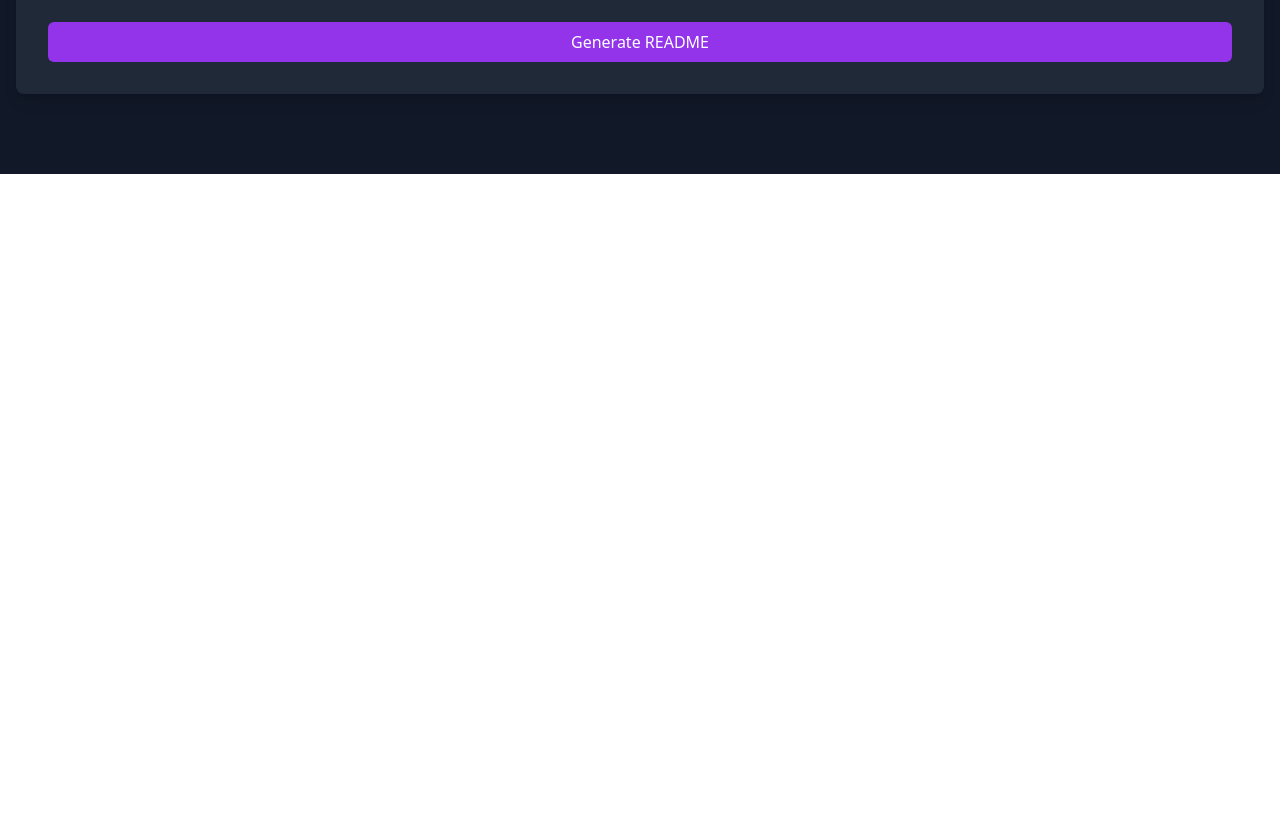
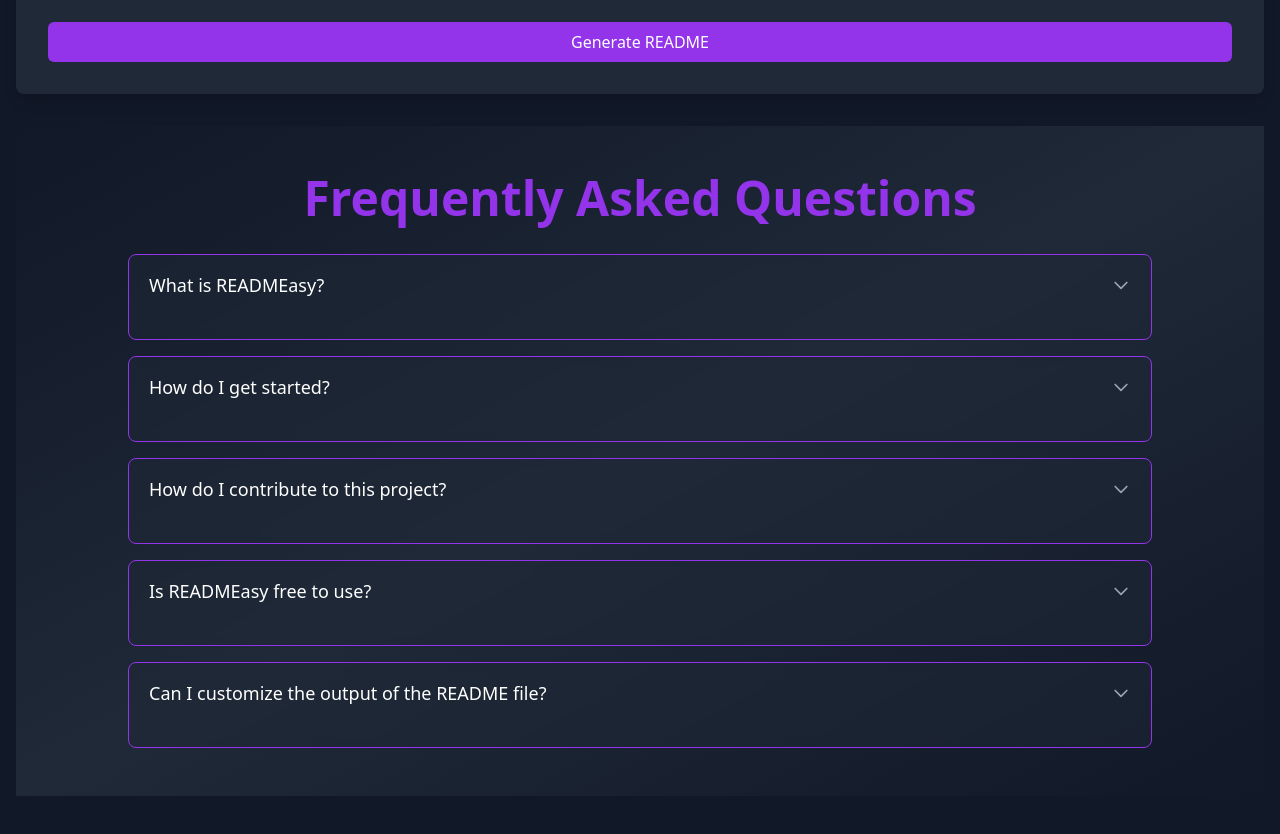
Before and after one commit to BamaCharanChhandogi/READMEasy, a React (Vite) app: page / in a window 1280 px wide. Shown: the part 1212-2046 px from the top of the page. Before the commit the page ends 1386 px from the top, so only its background shows below. Built offline with nearby package versions, Linux system fonts and the light colour scheme; no server answers.

Commit message:
Feature : Implemented an interactive FAQ section on the homepage for improved user engagement and accessibility.

```diff
--- /dev/null
+++ b/src/components/FAQ.jsx
@@ -0,0 +1,48 @@
+import { useState } from "react";
+import faqData from "../data/faqData.json";
+
+function FAQ () {
+  const [openQuestion, setOpenQuestion] = useState(null);
+
+  const toggleQuestion = (index) => {
+    setOpenQuestion(openQuestion === index ? null : index);
+  };
+
+  return (
+    <section id="faq" className="bg-gradient-to-br from-gray-900 via-gray-800 to-gray-900 py-12">
+      <div className="mx-auto w-full max-w-5xl px-45">
+        <h2 className="text-5xl font-bold text-[rgb(147,51,234)] mb-8 text-center">Frequently Asked Questions</h2>
+        <div className="space-y-4">
+          {faqData.map((faq, index) => (
+            <div key={index} className="bg-gray-800 bg-opacity-50 backdrop-blur-sm rounded-lg overflow-hidden border border-[rgb(147,51,234)] transition-all duration-300 hover:border-gray-600">
+              <button
+                className="flex justify-between items-center w-full text-left px-5 py-4"
+                onClick={() => toggleQuestion(index)}
+              >
+                <span className="font-medium text-[white] text-lg">{faq.question}</span>
+                <svg
+                  className={`w-5 h-5 text-gray-400 transform transition-transform duration-200 ${openQuestion === index ? 'rotate-180' : ''}`}
+                  fill="none"
+                  viewBox="0 0 24 24"
+                  stroke="currentColor"
+                >
+                  <path strokeLinecap="round" strokeLinejoin="round" strokeWidth={2} d="M19 9l-7 7-7-7" />
+                </svg>
+              </button>
+              <div
+                className={`px-5 py-3 bg-gray-700 bg-opacity-50 transition-all duration-200 ease-in-out ${
+                  openQuestion === index ? 'max-h-56 opacity-100' : 'max-h-0 opacity-0'
+                }`}
+              >
+                <p className=" text-gray-300 text-center text-base leading-relaxed font-semibold">{faq.answer}</p>
+
+              </div>
+            </div>
+          ))}
+        </div>
+      </div>
+    </section>
+  );
+}
+
+export default FAQ;
--- a/src/components/Home.jsx
+++ b/src/components/Home.jsx
@@ -3,6 +3,7 @@
 import OutputDisplay from './OutputDisplay';
 import EditableOutput from './EditableOutput';
 import useReadmeGenerator from '../hooks/useReadmeGenerator';
+import FAQ from './FAQ';
 
 function Home() {
   const [projectInfo, setProjectInfo] = useState({
@@ -84,6 +85,7 @@
           )}
         </div>
       )}
+      <FAQ/>
     </>
   );
 }
--- /dev/null
+++ b/src/data/faqData.json
@@ -0,0 +1,22 @@
+[
+    {
+      "question": "What is READMEasy?",
+      "answer": "READMEasy is a user-friendly web platform that empowers you to generate comprehensive and engaging README files for your software projects. Powered by advanced AI models, ReadMeister effortlessly tailors your README content based on your project's unique details."
+    },
+    {
+      "question": "How do I get started?",
+      "answer": "To get started, simply fill out the README Generator form and integrate it into your project."
+    },
+    {
+      "question": "How do I contribute to this project?",
+      "answer": "We welcome contributions from the community! You can contribute by reporting bugs, suggesting features, or submitting pull requests on our GitHub repository. Join our community discussions and help us improve READMEasy together!"
+    },
+    {
+      "question": "Is READMEasy free to use?",
+      "answer": "Yes, READMEasy is completely free for personal and open-source projects. We also offer premium features for enterprise users requiring advanced functionality."
+    },
+    {
+      "question": "Can I customize the output of the README file?",
+      "answer": "Absolutely! READMEasy allows you to customize various sections of the generated README, including project descriptions, usage instructions, and more, so it perfectly fits your needs."
+    }
+  ]
```
